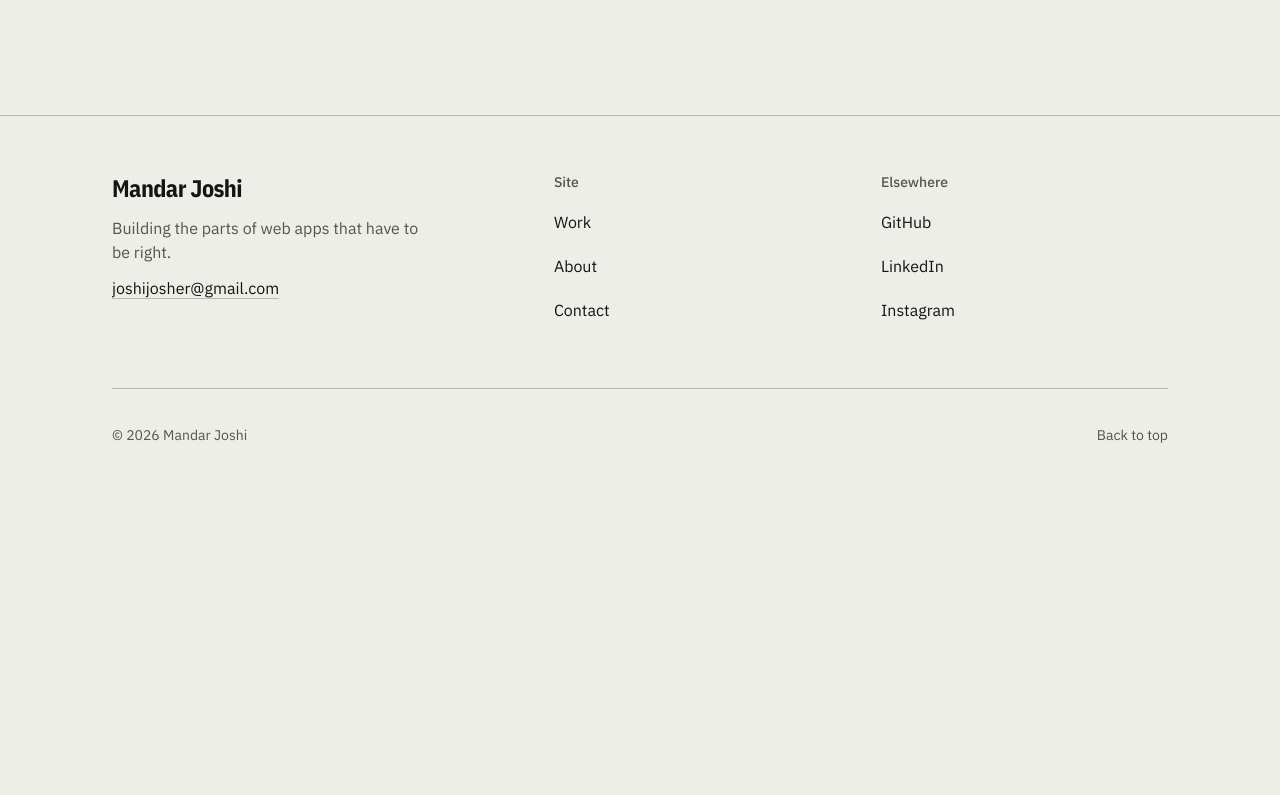
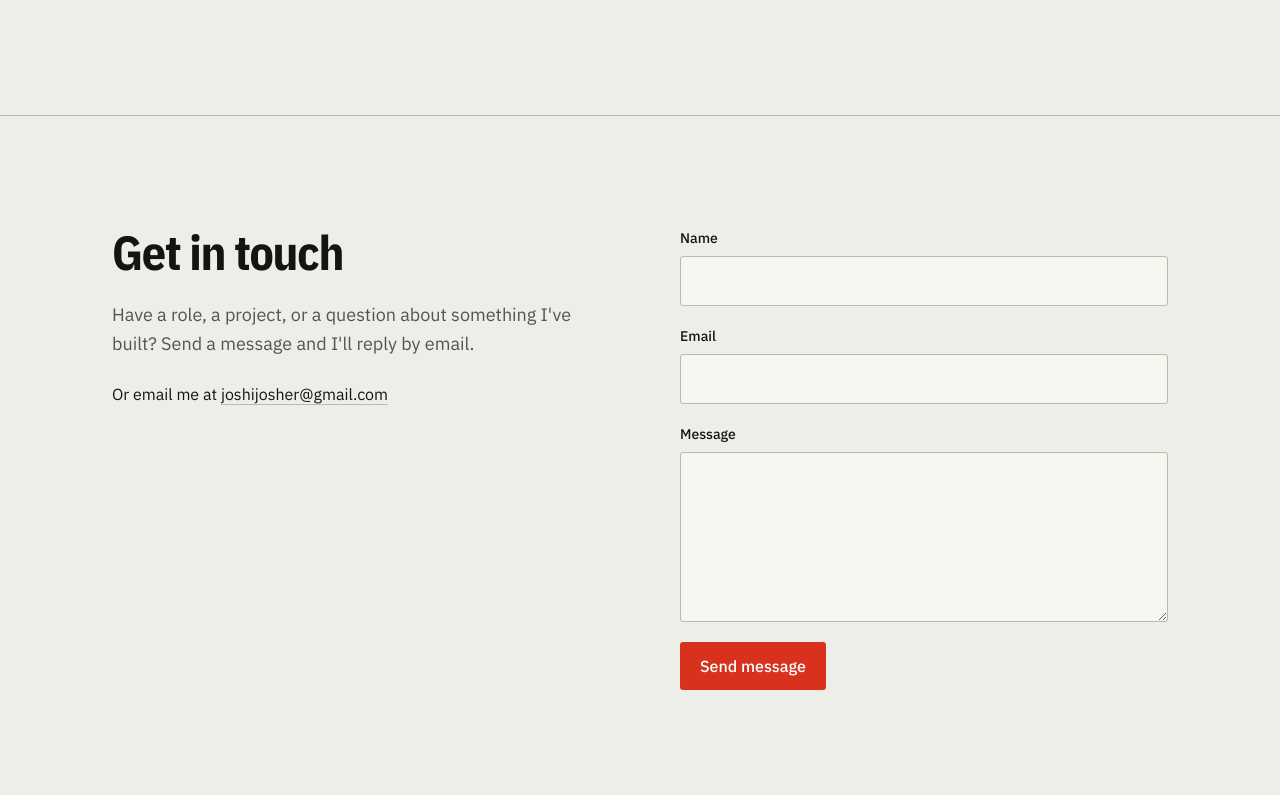
Before and after one commit to MandarJoshii/portfolio, a Next.js app: page / in a window 1280 px wide. Shown: the part 2545-3340 px from the top of the page. Before the commit the page ends 3026 px from the top, so only its background shows below. Built offline with nearby package versions, Linux system fonts and the light colour scheme.

Commit message:
Day 4: contact form with server-side validation and Resend

```diff
--- /dev/null
+++ b/app/actions/contact.ts
@@ -0,0 +1,77 @@
+"use server";
+
+import { Resend } from "resend";
+import { z } from "zod";
+import { contactSchema, type ContactField, type ContactState } from "@/lib/contact";
+
+function readField(formData: FormData, field: string): string {
+  const value = formData.get(field);
+  return typeof value === "string" ? value : "";
+}
+
+export async function sendContactMessage(
+  _previous: ContactState,
+  formData: FormData,
+): Promise<ContactState> {
+  // Honeypot: people never see this field, so only bots fill it in.
+  // Pretend it worked, so the bot doesn't learn to avoid it.
+  if (readField(formData, "company")) {
+    return { status: "success" };
+  }
+
+  const values: Record<ContactField, string> = {
+    name: readField(formData, "name"),
+    email: readField(formData, "email"),
+    message: readField(formData, "message"),
+  };
+
+  // Never trust the browser's validation; check again here.
+  const parsed = contactSchema.safeParse(values);
+  if (!parsed.success) {
+    const { fieldErrors } = z.flattenError(parsed.error);
+    return {
+      status: "error",
+      message: "Check the highlighted fields.",
+      fieldErrors: {
+        name: fieldErrors.name?.[0],
+        email: fieldErrors.email?.[0],
+        message: fieldErrors.message?.[0],
+      },
+      values,
+    };
+  }
+
+  const apiKey = process.env.RESEND_API_KEY;
+  const to = process.env.CONTACT_TO_EMAIL;
+  if (!apiKey || !to) {
+    console.error("Contact form is missing RESEND_API_KEY or CONTACT_TO_EMAIL");
+    return {
+      status: "error",
+      message: "The form isn't working right now. Email me directly instead.",
+      fieldErrors: {},
+      values,
+    };
+  }
+
+  const { name, email, message } = parsed.data;
+  const resend = new Resend(apiKey);
+  const { error } = await resend.emails.send({
+    from: "Portfolio contact <onboarding@resend.dev>",
+    to,
+    replyTo: email,
+    subject: `Portfolio message from ${name}`,
+    text: `${message}\n\nFrom: ${name} (${email})`,
+  });
+
+  if (error) {
+    console.error("Resend error:", error);
+    return {
+      status: "error",
+      message: "Your message couldn't be sent. Try again, or email me directly.",
+      fieldErrors: {},
+      values,
+    };
+  }
+
+  return { status: "success", name };
+}
--- a/app/page.tsx
+++ b/app/page.tsx
@@ -1,4 +1,5 @@
 import { About } from "@/components/sections/about";
+import { Contact } from "@/components/sections/contact";
 import { Hero } from "@/components/sections/hero";
 import { Work } from "@/components/sections/work";
 
@@ -8,6 +9,7 @@ export default function HomePage() {
       <Hero />
       <Work />
       <About />
+      <Contact />
     </main>
   );
 }
--- /dev/null
+++ b/components/sections/contact-form.tsx
@@ -0,0 +1,112 @@
+"use client";
+
+import { useActionState, type ReactNode } from "react";
+import { sendContactMessage } from "@/app/actions/contact";
+import { Button } from "@/components/ui/button";
+import { initialContactState } from "@/lib/contact";
+
+const inputClass =
+  "w-full rounded-instrument border border-rule bg-panel px-3 py-3 text-base aria-invalid:border-signal";
+
+function Field({
+  id,
+  label,
+  error,
+  children,
+}: {
+  id: string;
+  label: string;
+  error?: string;
+  children: ReactNode;
+}) {
+  return (
+    <div className="flex flex-col gap-2">
+      <label htmlFor={id} className="text-sm font-medium">
+        {label}
+      </label>
+      {children}
+      {error && (
+        <p id={`${id}-error`} className="text-signal text-sm">
+          {error}
+        </p>
+      )}
+    </div>
+  );
+}
+
+export function ContactForm() {
+  const [state, formAction, pending] = useActionState(sendContactMessage, initialContactState);
+
+  if (state.status === "success") {
+    return (
+      <div role="status" className="rounded-instrument border-rule border p-6">
+        <p className="font-display text-2xl font-bold tracking-tight">Message sent</p>
+        <p className="text-muted mt-2">
+          Thanks{state.name ? `, ${state.name}` : ""}. I&apos;ll reply to your email soon.
+        </p>
+      </div>
+    );
+  }
+
+  const errors = state.status === "error" ? state.fieldErrors : {};
+  const values = state.status === "error" ? state.values : undefined;
+
+  return (
+    <form action={formAction} noValidate className="relative flex flex-col gap-5">
+      <div aria-hidden="true" className="absolute -left-[9999px]">
+        <label htmlFor="contact-company">Company</label>
+        <input id="contact-company" name="company" type="text" tabIndex={-1} autoComplete="off" />
+      </div>
+
+      <Field id="contact-name" label="Name" error={errors.name}>
+        <input
+          id="contact-name"
+          name="name"
+          type="text"
+          autoComplete="name"
+          defaultValue={values?.name}
+          aria-invalid={errors.name ? true : undefined}
+          aria-describedby={errors.name ? "contact-name-error" : undefined}
+          className={inputClass}
+        />
+      </Field>
+
+      <Field id="contact-email" label="Email" error={errors.email}>
+        <input
+          id="contact-email"
+          name="email"
+          type="email"
+          autoComplete="email"
+          defaultValue={values?.email}
+          aria-invalid={errors.email ? true : undefined}
+          aria-describedby={errors.email ? "contact-email-error" : undefined}
+          className={inputClass}
+        />
+      </Field>
+
+      <Field id="contact-message" label="Message" error={errors.message}>
+        <textarea
+          id="contact-message"
+          name="message"
+          rows={6}
+          defaultValue={values?.message}
+          aria-invalid={errors.message ? true : undefined}
+          aria-describedby={errors.message ? "contact-message-error" : undefined}
+          className={`${inputClass} resize-y`}
+        />
+      </Field>
+
+      {state.status === "error" && (
+        <p role="alert" className="text-signal">
+          {state.message}
+        </p>
+      )}
+
+      <div>
+        <Button type="submit" disabled={pending}>
+          {pending ? "Sending…" : "Send message"}
+        </Button>
+      </div>
+    </form>
+  );
+}
--- /dev/null
+++ b/components/sections/contact.tsx
@@ -0,0 +1,33 @@
+import { ContactForm } from "@/components/sections/contact-form";
+import { Container } from "@/components/ui/container";
+import { TextLink } from "@/components/ui/text-link";
+import { profile } from "@/data/profile";
+
+export function Contact() {
+  return (
+    <section
+      id="contact"
+      aria-labelledby="contact-title"
+      className="border-rule border-t py-20 sm:py-28"
+    >
+      <Container className="grid gap-14 lg:grid-cols-[minmax(0,1fr)_minmax(0,1fr)] lg:gap-20">
+        <div>
+          <h2
+            id="contact-title"
+            className="font-display text-4xl font-bold tracking-tight sm:text-5xl"
+          >
+            Get in touch
+          </h2>
+          <p className="text-muted mt-6 max-w-[44ch] text-lg leading-relaxed">
+            Have a role, a project, or a question about something I&apos;ve built? Send a message
+            and I&apos;ll reply by email.
+          </p>
+          <p className="mt-6">
+            Or email me at <TextLink href={`mailto:${profile.email}`}>{profile.email}</TextLink>
+          </p>
+        </div>
+        <ContactForm />
+      </Container>
+    </section>
+  );
+}
--- /dev/null
+++ b/lib/contact.ts
@@ -0,0 +1,31 @@
+import { z } from "zod";
+
+export const contactSchema = z.object({
+  name: z
+    .string()
+    .trim()
+    .min(2, "Enter your name.")
+    .max(100, "Keep your name under 100 characters.")
+    .regex(/^[^\r\n]*$/, "Enter your name on one line."),
+  email: z.string().trim().pipe(z.email("Enter a valid email address.")),
+  message: z
+    .string()
+    .trim()
+    .min(10, "Write a little more, at least 10 characters.")
+    .max(5000, "Keep the message under 5,000 characters."),
+});
+
+export type ContactInput = z.infer<typeof contactSchema>;
+export type ContactField = keyof ContactInput;
+
+export type ContactState =
+  | { status: "idle" }
+  | { status: "success"; name?: string }
+  | {
+      status: "error";
+      message: string;
+      fieldErrors: Partial<Record<ContactField, string>>;
+      values: Record<ContactField, string>;
+    };
+
+export const initialContactState: ContactState = { status: "idle" };
--- a/package.json
+++ b/package.json
@@ -25,7 +25,9 @@
     "next": "16.3.5",
     "react": "19.2.8",
     "react-dom": "19.2.8",
-    "tailwind-merge": "^3.7.0"
+    "resend": "^6.30.0",
+    "tailwind-merge": "^3.7.0",
+    "zod": "^4.6.5"
   },
   "devDependencies": {
     "@tailwindcss/postcss": "^4",
```
Also changed, not shown: 1 other file (tests, documents, lock files or other folders).
